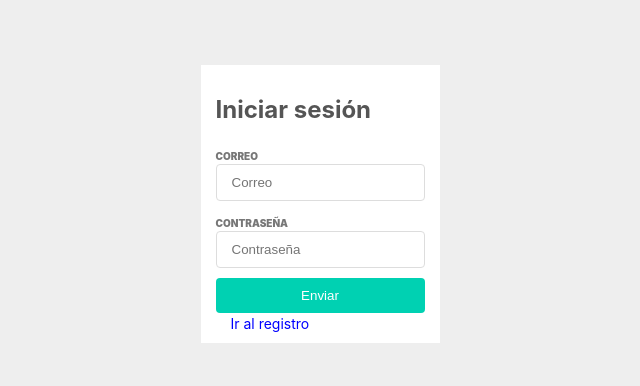
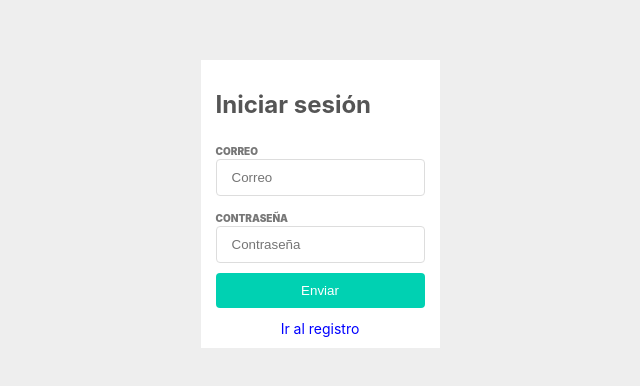
Before and after one commit to magarciaprieto/instacool, a React (Create React App) app: page / in a window 1280 px wide. Shown: the part 196-582 px from the top of the page, without its empty margins (320-960 px from the left). Built offline with nearby package versions, Linux system fonts and the light colour scheme.

Commit message:
Add Center Component

```diff
--- a/src/App.tsx
+++ b/src/App.tsx
@@ -8,6 +8,7 @@ import Input from './components/Input';
 import Button from './components/Button';
 import Title from './components/Title';
 import Link from './components/Link';
+import Center from './components/Center';
 
 function App() {
   return (
@@ -17,7 +18,9 @@ function App() {
       <Input placeholder='Correo' label='Correo' />
       <Input placeholder='Contraseña' label='Contraseña' />
       <Button block={true}>Enviar</Button>
-      <Link>Ir al registro</Link>
+      <Center>
+        <Link>Ir al registro</Link>
+      </Center>
     </Card>
   </Container>
   );
--- a/src/components/Button.tsx
+++ b/src/components/Button.tsx
@@ -7,6 +7,7 @@ const style = (block: boolean) => ({
   borderRadius: '4px',
   color: '#fff',
   width: block ? '100%' : undefined,
+  marginBottom: '10px',
 })
 
 interface IButtonProps {
--- /dev/null
+++ b/src/components/Center.tsx
@@ -0,0 +1,13 @@
+import React from 'react';
+
+const style = {
+  textAlign: 'center',
+  width: '100%',
+} as React.CSSProperties
+
+
+export default function Center({...props}) {
+  return (
+    <div {...props} style={style} />
+  );
+}
```
